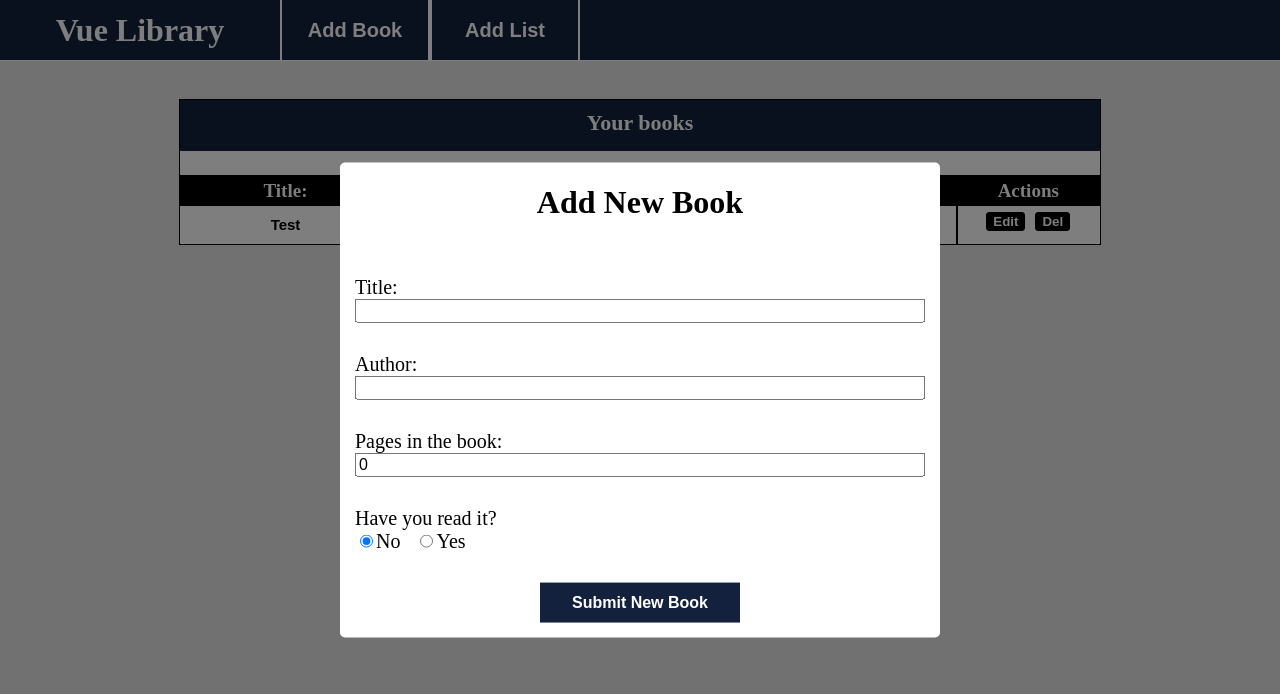
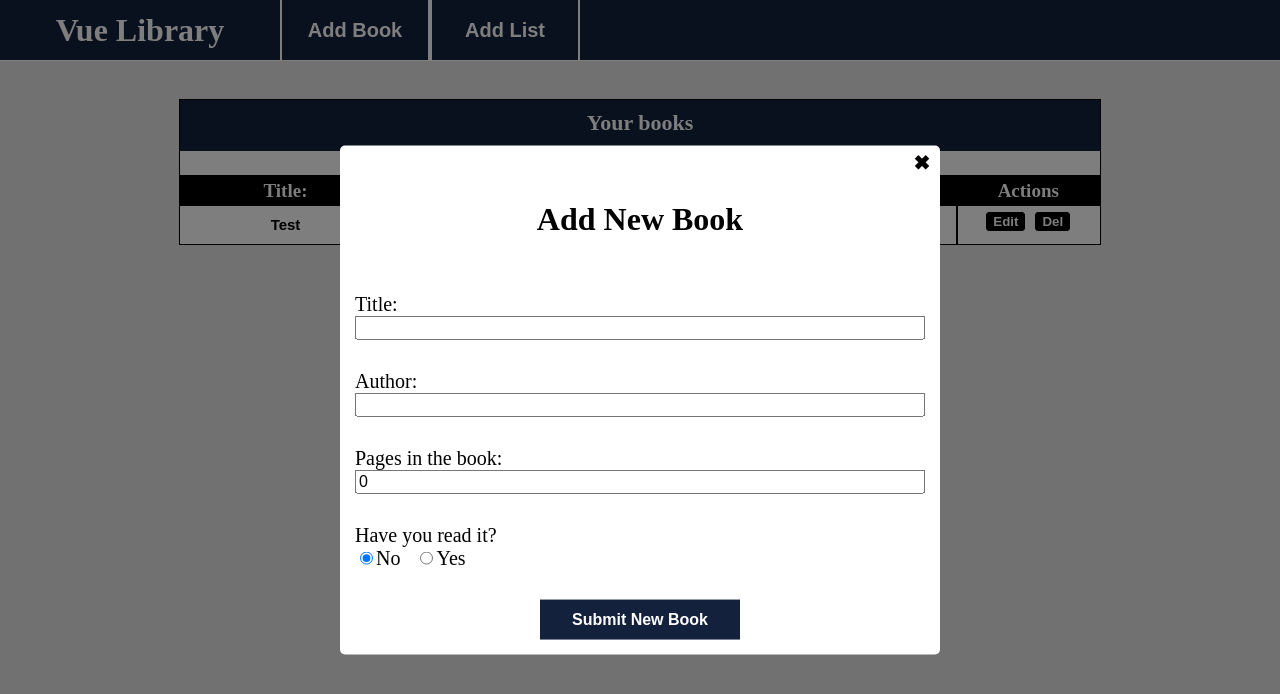
Before and after one commit to osechi3/library-project-vue, a Vue app: page / in a window 1280 px wide. Both pictures are taken after a click on the button "Add Book". Shown: the top 694 px of the page. Built offline with nearby package versions, Linux system fonts and the light colour scheme.

Commit message:
Adding close button to the input box

```diff
--- a/src/App.vue
+++ b/src/App.vue
@@ -6,7 +6,8 @@
     <app-header @add-book-btn-clicked="toggleInputBox"></app-header>
     <input-prompt
       v-if="isShown"
-      @submit-btn-clicked="toggleInputBox">
+      @submit-btn-clicked="toggleInputBox"
+      @close-btn-clicked="toggleInputBox">
     </input-prompt>
     <app-book-shelf></app-book-shelf>
   </div>
--- a/src/components/InputPrompt.vue
+++ b/src/components/InputPrompt.vue
@@ -1,5 +1,10 @@
 <template>
   <div id="container">
+    <a
+      id="btn-close"
+      href="#"
+      @click="$emit('close-btn-clicked')">✖
+    </a>
     <h1 id="container-title">Add New Book</h1>
     <br>
     <div class="container-input">
@@ -133,4 +138,17 @@ export default {
 
     background-color: #fca311;
   }
+  #btn-close {
+    align-self:flex-end;
+
+    margin: 5px 10px;
+
+    text-decoration: none;
+    color: black;
+    font-weight: bold;
+    font-size: 20px;
+  }
+  #btn-close:hover {
+    color: red;
+  }
 </style>
```
